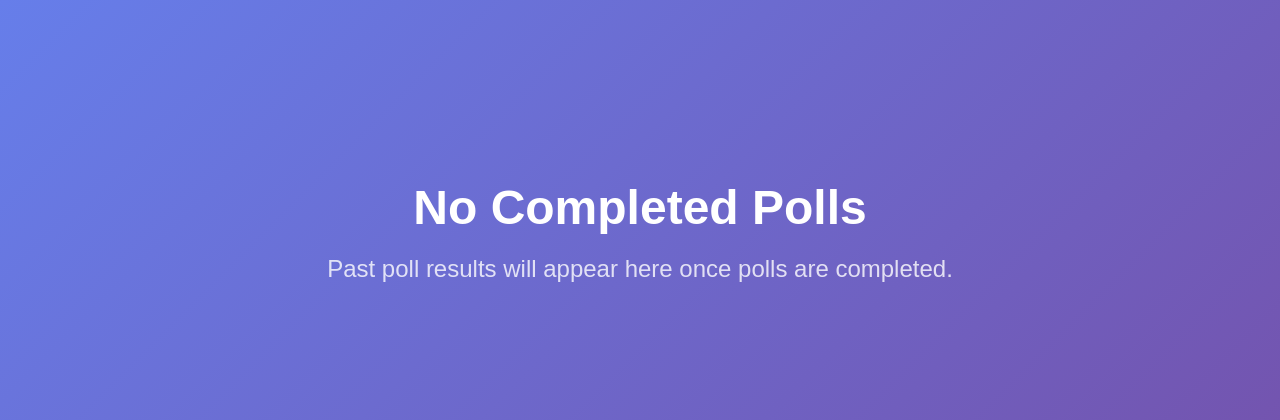
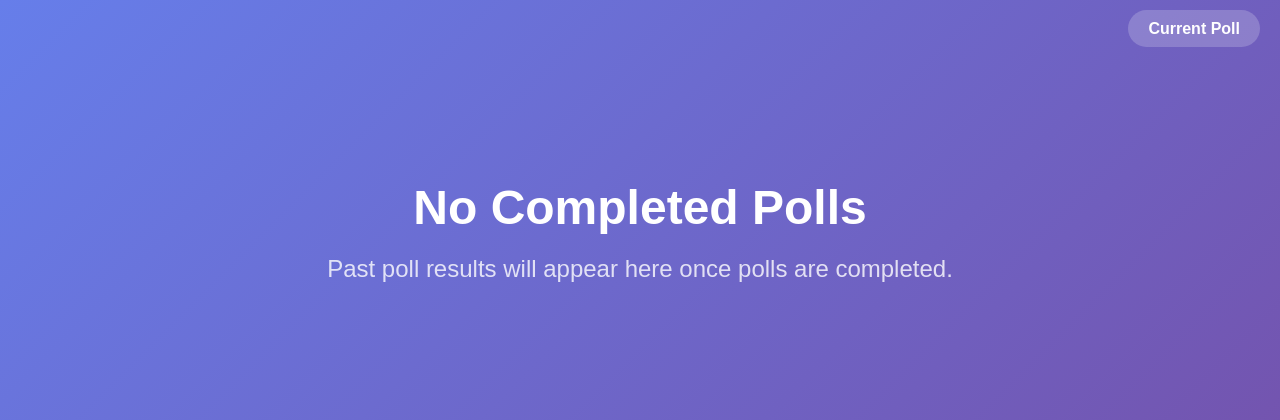
Before and after one commit to tooluser/vote-with-your-feet, a Flask app: page /display-completed in a window 1280 px wide. Shown: the top 420 px of the page. Run offline with Flask 3, Linux system fonts and the light colour scheme.

Commit message:
feat: add navigation between display screens
- Add link to past polls from main display
- Add link back to current poll from completed display
- Style navigation consistently
- Position nav links in top-right corner

Generated with [Claude Code](https://claude.com/claude-code)

Co-Authored-By: Claude Sonnet 4.5 <noreply@anthropic.com>

```diff
--- a/static/css/display_completed.css
+++ b/static/css/display_completed.css
@@ -149,6 +149,28 @@ body {
     opacity: 0.8;
 }
 
+.nav-link {
+    position: absolute;
+    top: 20px;
+    right: 20px;
+    z-index: 1000;
+}
+
+.nav-link a {
+    color: white;
+    text-decoration: none;
+    background: rgba(255, 255, 255, 0.2);
+    padding: 10px 20px;
+    border-radius: 25px;
+    font-weight: bold;
+    backdrop-filter: blur(10px);
+    transition: background 0.3s ease;
+}
+
+.nav-link a:hover {
+    background: rgba(255, 255, 255, 0.3);
+}
+
 @media (max-width: 1024px) {
     .grid-container {
         grid-template-columns: 1fr;
--- a/templates/display.html
+++ b/templates/display.html
@@ -9,6 +9,10 @@
 </head>
 
 <body>
+    <div class="nav-link">
+        <a href="{{ url_for('display_completed') }}">View Past Polls</a>
+    </div>
+
     {% if poll %}
     <div class="question-bar">
         <h1 id="question">{{ poll.question }}</h1>
--- a/templates/display_completed.html
+++ b/templates/display_completed.html
@@ -7,6 +7,10 @@
     <link rel="stylesheet" href="{{ url_for('static', filename='css/display_completed.css') }}">
 </head>
 <body>
+    <div class="nav-link">
+        <a href="{{ url_for('display') }}">Current Poll</a>
+    </div>
+
     {% if polls %}
     <div class="page-header">
         <h1>Past Poll Results</h1>
```
Also changed, not shown: static/css/display.css (+22 -0 lines).
